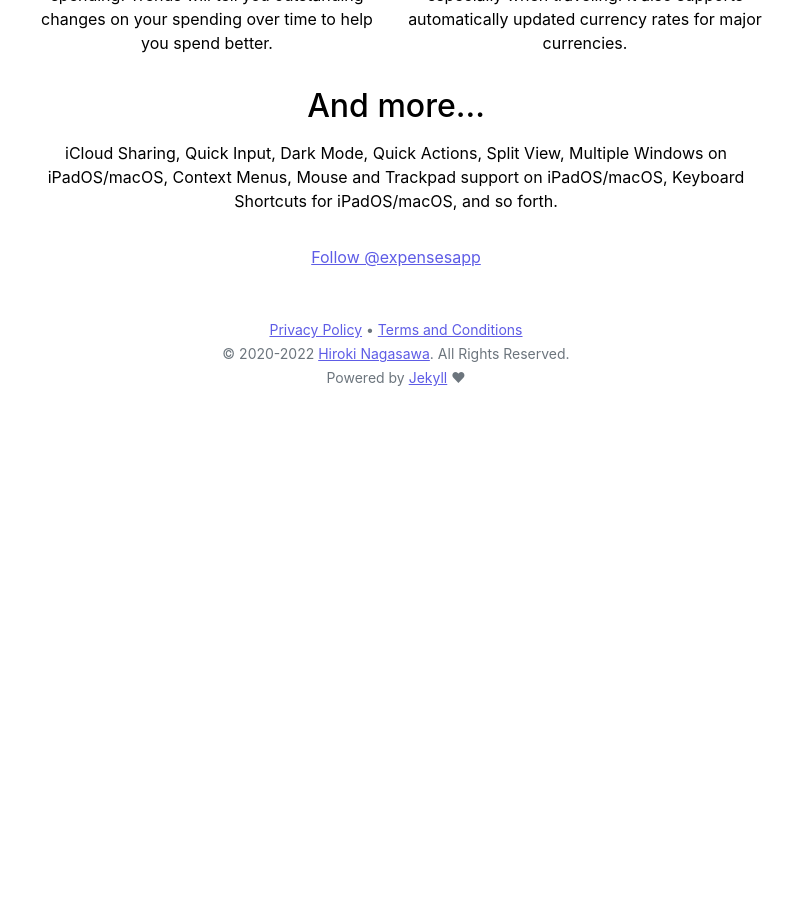
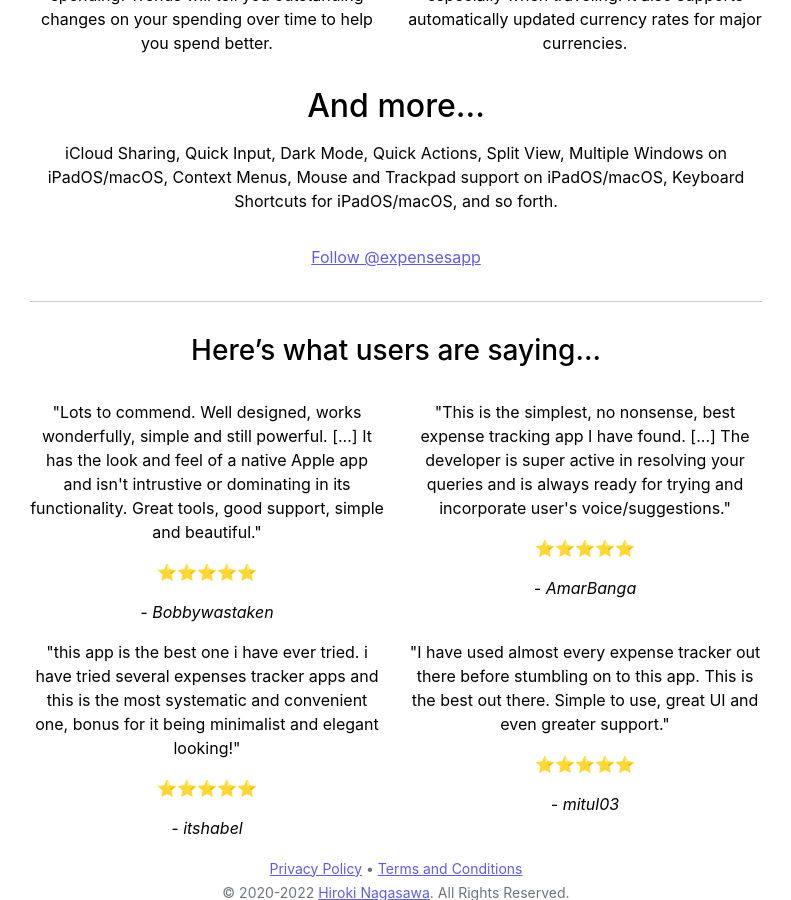
Before and after one commit to bluecometlabs/getexpenses.app, a Jekyll site: the page built from pages/index.md, in a window 1280 px wide and 900 px high, scrolled down 1100 px. Shown: the whole window, without its empty margins (244-1035 px from the left). Built offline with Jekyll 4.4.1, drawn with Linux system fonts in a browser that asks for light colours; comment, search, counter and statistics services are not loaded; before the commit the page ends 1505 px from its top, so only the background shows below that.

Commit message:
Add what users are saying section

```diff
--- a/_includes/index.html
+++ b/_includes/index.html
@@ -69,3 +69,33 @@
         <a href="https://twitter.com/expensesapp?ref_src=twsrc%5Etfw" class="twitter-follow-button" data-size="large" data-show-count="false">Follow @expensesapp</a><script async src="https://platform.twitter.com/widgets.js" charset="utf-8"></script>
     </p>
 </div>
+
+<hr>
+
+<div class="text-center">
+    <h3>Here’s what users are saying...</h3>
+    <div class="row">
+        <div class="col-sm">
+            <p>"Lots to commend. Well designed, works wonderfully, simple and still powerful. [...] It has the look and feel of a native Apple app and isn't intrustive or dominating in its functionality. Great tools, good support, simple and beautiful."</p>
+            <p>⭐️⭐️⭐️⭐️⭐️</p>
+            <cite><i>- Bobbywastaken</i></cite>
+        </div>
+        <div class="col-sm">
+            <p>"This is the simplest, no nonsense, best expense tracking app I have found. [...] The developer is super active in resolving your queries and is always ready for trying and incorporate user's voice/suggestions."</p>
+            <p>⭐️⭐️⭐️⭐️⭐️</p>
+            <cite><i>- AmarBanga</i></cite>
+        </div>
+    </div>
+    <div class="row">
+        <div class="col-sm">
+            <p>"this app is the best one i have ever tried. i have tried several expenses tracker apps and this is the most systematic and convenient one, bonus for it being minimalist and elegant looking!"</p>
+            <p>⭐️⭐️⭐️⭐️⭐️</p>
+            <cite>- itshabel</cite>
+        </div>
+        <div class="col-sm">
+            <p>"I have used almost every expense tracker out there before stumbling on to this app. This is the best out there. Simple to use, great UI and even greater support."</p>
+            <p>⭐️⭐️⭐️⭐️⭐️</p>
+            <cite>- mitul03</cite>
+        </div>
+    </div>
+</div>
```
